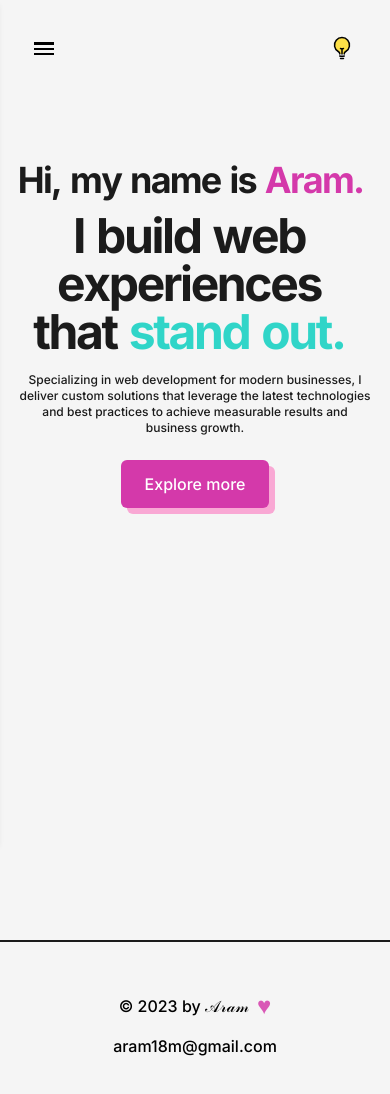
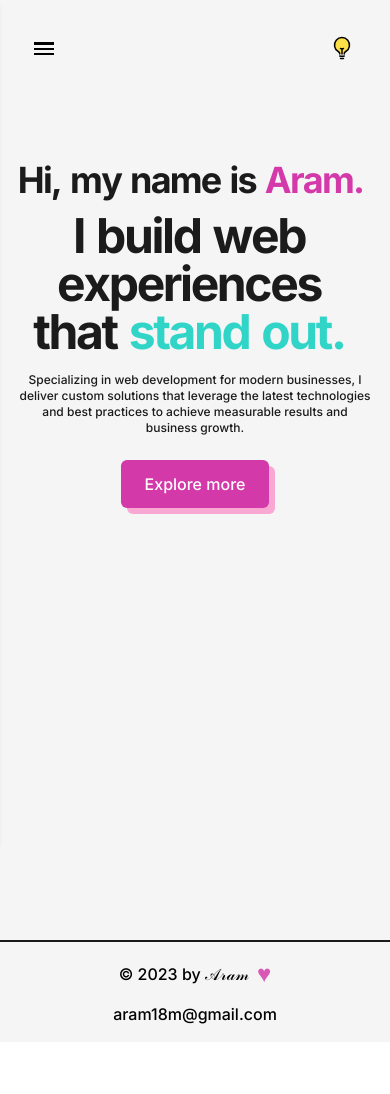
Before and after one commit to aram1l7/portfolio-v3, a Next.js app: page / in a window 390 px wide. Shown: the top 1094 px of the page. After the commit the page ends 1042 px from the top, so only its background shows below. Built offline with nearby package versions, Linux system fonts and the light colour scheme.

Commit message:
Footer padding fix

```diff
--- a/src/components/Footer.js
+++ b/src/components/Footer.js
@@ -3,7 +3,7 @@ import Layout from "./Layout";
 const Footer = () => {
   return (
     <footer className="w-full border-t-2 border-solid border-dark font-medium text-lg dark:text-light dark:border-light sm:text-base ">
-      <Layout className="py-8 flex justify-between items-center xl:!p-12 md:!p-4 xs:flex-col xs:gap-3">
+      <Layout className="!py-8 flex justify-between items-center md:!pt-4 xl:!px-12 md:!p-4 xs:flex-col xs:gap-3">
         <span className="select-none flex items-center">
           &copy; {new Date().getFullYear()} by
           &#x1D49C;&#x1D4C7;&#x1D4B6;&#x1D4C2;
```
